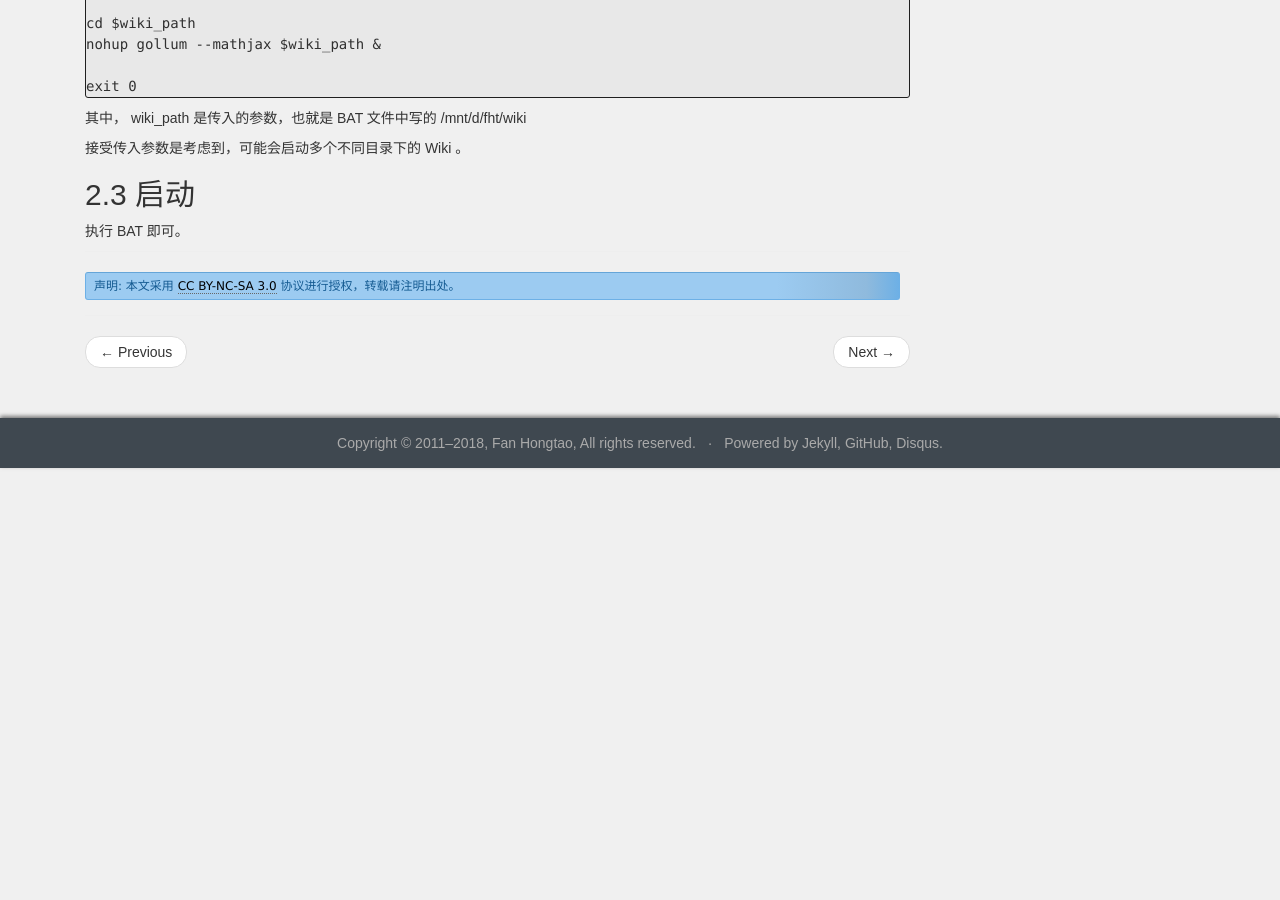
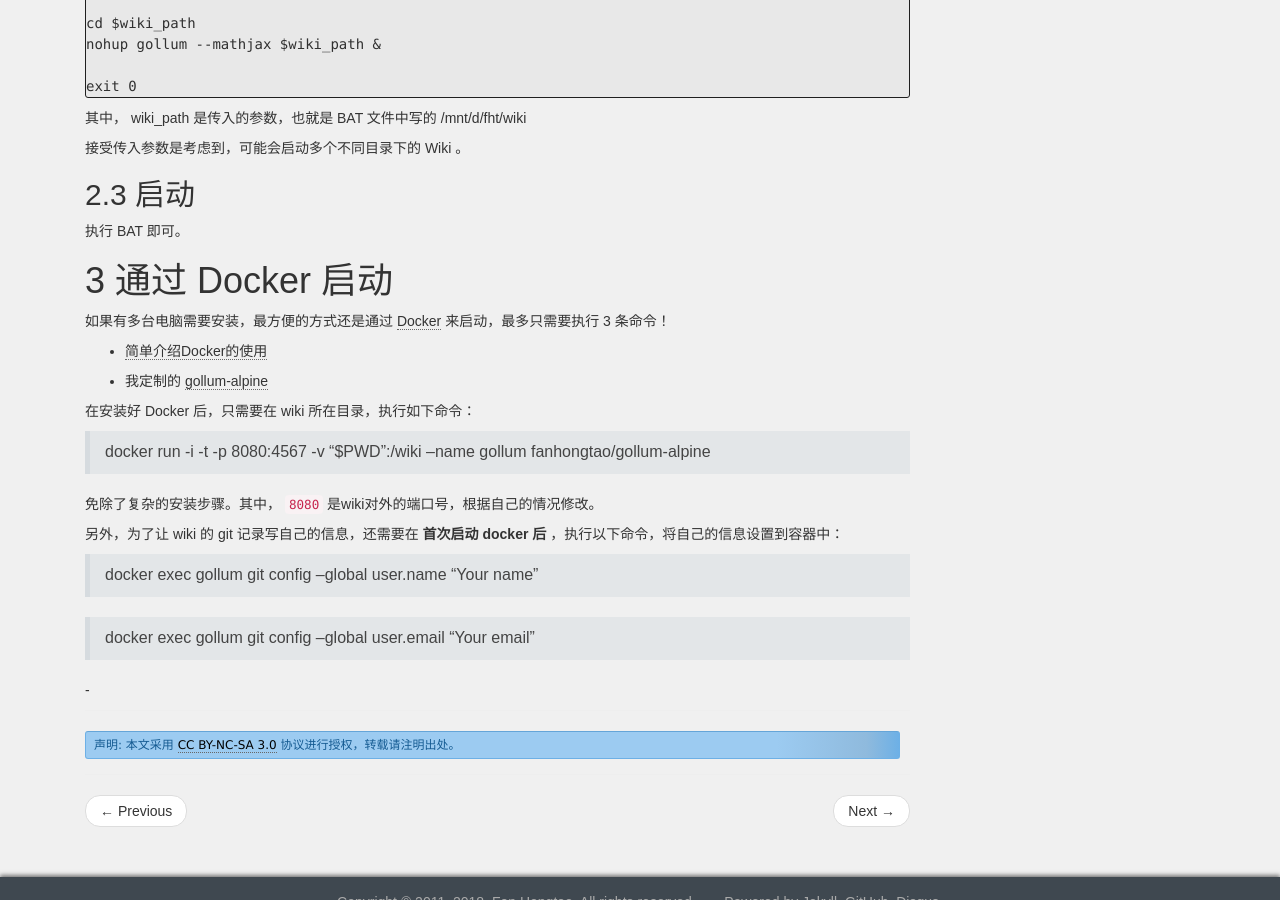
Before and after one commit to fanhongtao/fanhongtao.github.com, a Jekyll site: the page built from _posts/2018-07-02-start-gollum.md, in a window 1280 px wide and 900 px high, scrolled down 1900 px. Built offline with Jekyll 4.4.1, drawn with Linux system fonts in a browser that asks for light colours; nearby versions of some CDN libraries; before the commit the page ends 2368 px from its top, so only the background shows below that.

Commit message:
update: 2018-07-02-start-gollum.md , 使用 docker 启动 gollum.

```diff
--- a/_posts/2018-07-02-start-gollum.md
+++ b/_posts/2018-07-02-start-gollum.md
@@ -3,7 +3,7 @@ layout: post
 title: 启动 gollum
 description: 在 Ubuntu 和 Windows 10 Ubuntu 子系统下启动 gollum
 categories: software
-tags: [gollum]
+tags: [gollum, docker]
 copyright: cn
 ---
 
@@ -120,3 +120,31 @@ exit 0
 ## 2.3 启动
 
 执行 BAT 即可。
+
+
+# 3 通过 Docker 启动
+
+如果有多台电脑需要安装，最方便的方式还是通过 [Docker](https://www.docker.com/) 来启动，最多只需要执行 3 条命令！
+
+* [简单介绍Docker的使用]({% post_url 2019-08-01-using-docker %})
+
+* 我定制的 [gollum-alpine](https://cloud.docker.com/u/fanhongtao/repository/docker/fanhongtao/gollum-alpine)
+
+在安装好 Docker 后，只需要在 wiki 所在目录，执行如下命令：
+
+> docker run -i -t -p 8080:4567 -v "$PWD":/wiki --name gollum fanhongtao/gollum-alpine
+
+免除了复杂的安装步骤。其中， `8080` 是wiki对外的端口号，根据自己的情况修改。
+
+另外，为了让 wiki 的 git 记录写自己的信息，还需要在 **首次启动 docker 后** ，执行以下命令，将自己的信息设置到容器中：
+
+> docker exec gollum git config --global user.name "Your name"
+
+> docker exec gollum git config --global user.email "Your email"
+
+
+
+-
+
+* content
+{:toc}
```
